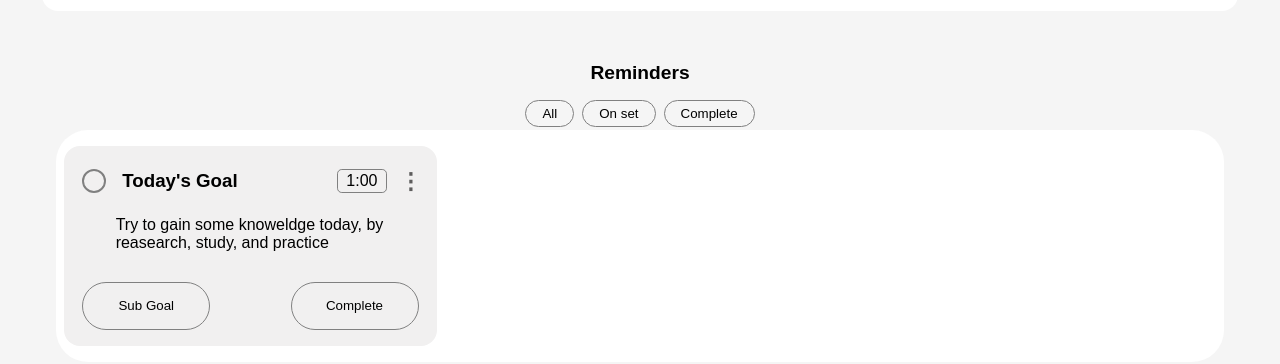
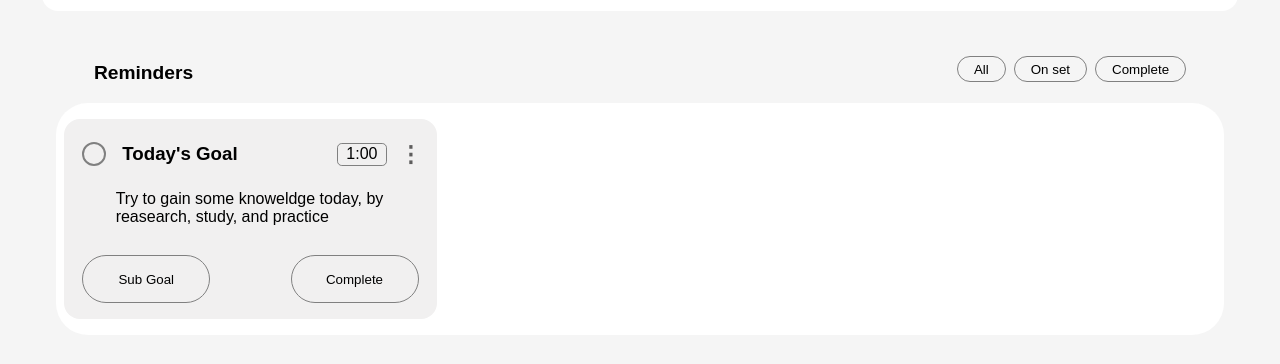
Before and after one commit to ElktrumElk/Reminder, a plain HTML site: page index.html in a window 1280 px wide. Shown: the part 61-425 px from the top of the page. Drawn offline with Linux system fonts and the light colour scheme.

Commit message:
new updates

```diff
--- a/style.css
+++ b/style.css
@@ -150,6 +150,7 @@ body {
 .quick_access_btn_sec {
     display: flex;
     gap: .5rem;
+    margin-block-end: .5rem;
 }
 
 .quick_access_btn {
@@ -481,7 +482,6 @@ body {
 .quick_access_btn_sec {
     display: flex;
     align-items: center;
-    align-self: center;
     justify-content: center;
     gap: .5rem;
 }
@@ -629,10 +629,31 @@ body {
     .grid_layout {
         grid-template-columns: repeat(2, 1fr);
     }
+
+    .quick_access {
+
+        flex-direction: row;
+    }
+
+    .quick_access_btn_sec {
+
+        margin-inline-start: auto;
+    }
 }
 
 @media (min-width: 920px) {
+
     .grid_layout {
         grid-template-columns: repeat(3, 1fr);
     }
+
+    .quick_access {
+
+        flex-direction: row;
+    }
+
+    .quick_access_btn_sec {
+
+        margin-inline-start: auto;
+    }
 }
```
